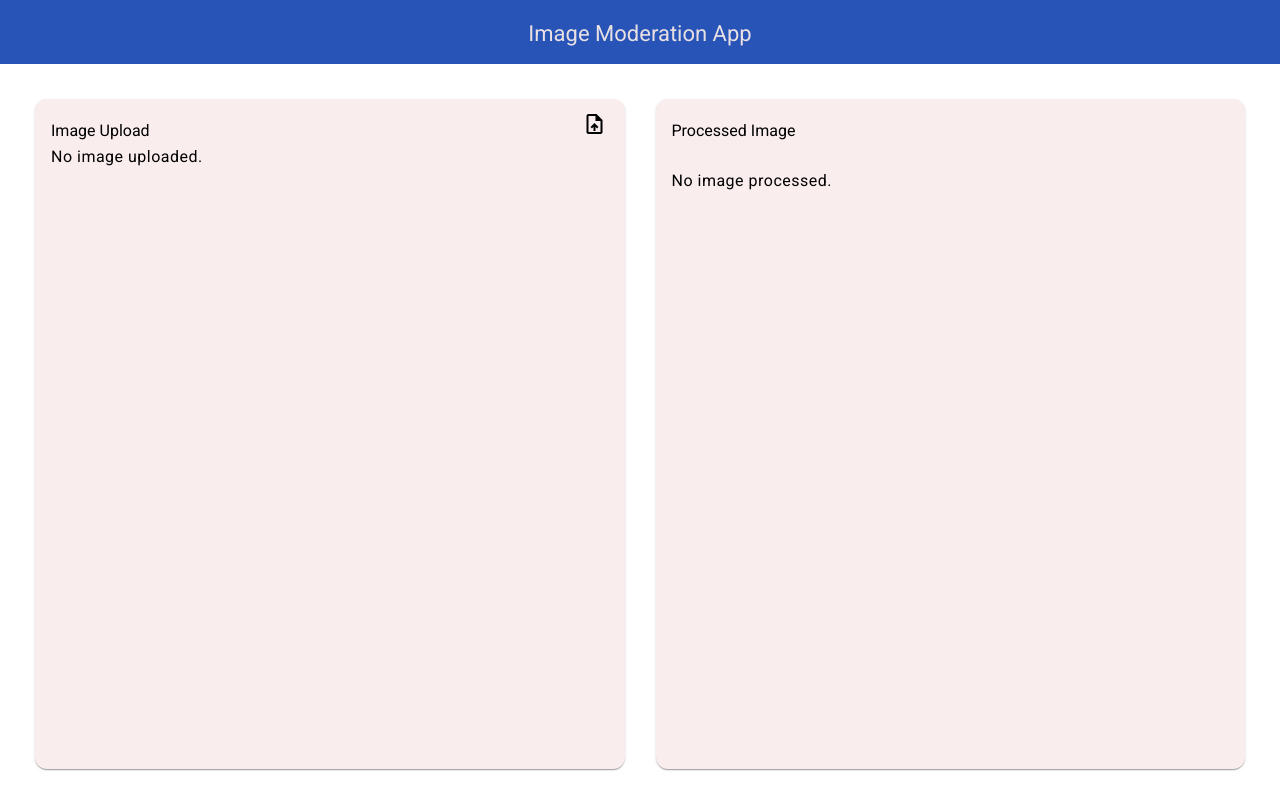
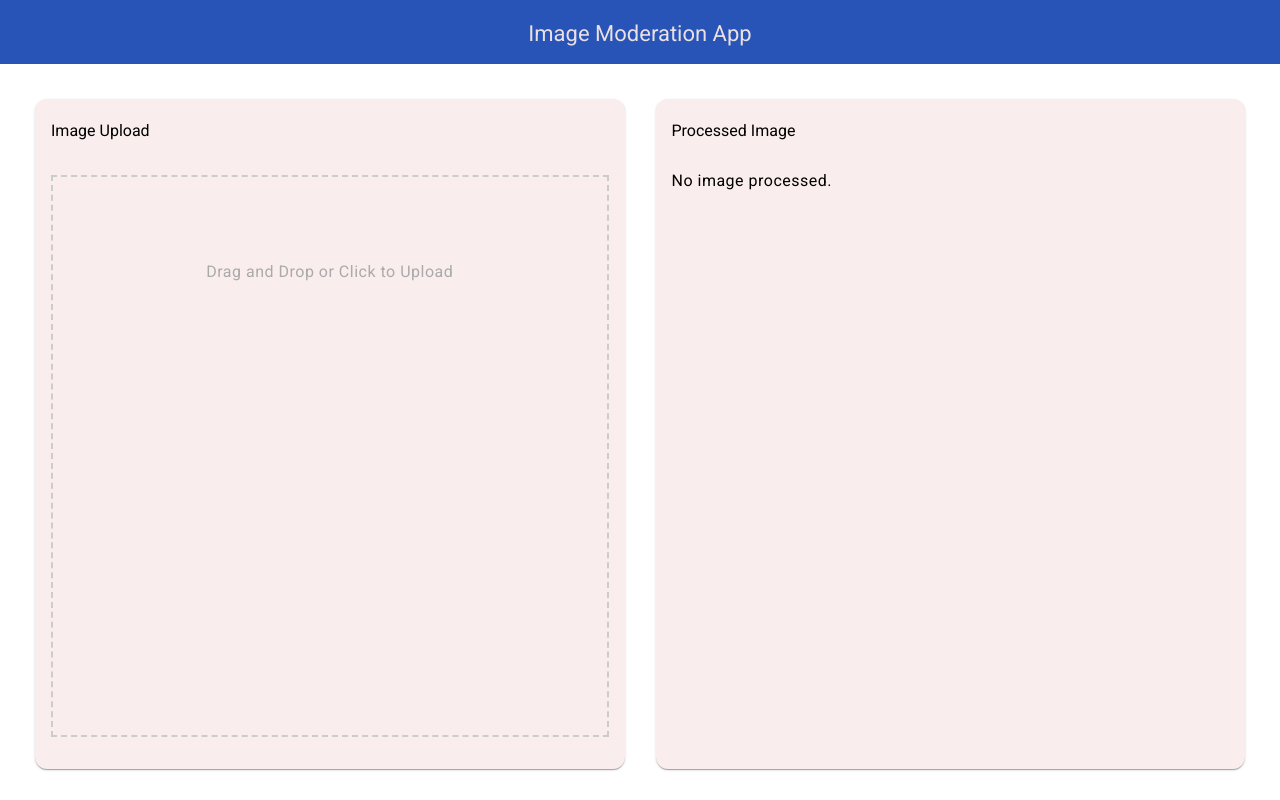
Before and after one commit to amitsat27/image-moderation-aws, an Angular app: page /navigation in a window 1280 px wide. Built offline with nearby package versions, Linux system fonts and the light colour scheme.

Commit message:
Adding Drag and Drop Functionality

```diff
--- a/src/app/image-process/image-process.component.css
+++ b/src/app/image-process/image-process.component.css
@@ -12,21 +12,6 @@
 .spinner-accent {
   --mdc-circular-progress-active-indicator-color: #f44336; /* Red */
 }
-.dashboard-card {
-  position: absolute;
-  top: 15px;
-  left: 15px;
-  right: 15px;
-  bottom: 15px;
-  background-color: rgb(250, 237, 237);
-  color: black;
-}
-
-.more-button {
-  position: absolute;
-  top: 5px;
-  right: 10px;
-}
 
 .mat-icon {
   color: black;
@@ -38,51 +23,84 @@
   color: black;
   font-size: medium;
 }
+
+/* Image Upload Content */
+.dashboard-card {
+  position: absolute;
+  top: 15px;
+  left: 15px;
+  right: 15px;
+  bottom: 15px;
+  background-color: rgb(250, 237, 237);
+  color: black;
+}
 .dashboard-card-content-image {
   position: relative;  /* Make it a positioning context */
   overflow: hidden;    /* Hide any overflow */
   height: 100%;        /* Allow the content to take full height */
 }
 
-.image-container {
-  width: 100%;
-  height: 98%;        /* Fill the card content */
-  position: relative;
-
+.dashboard-card-content {
+  display: flex;
+  align-items: center; /* Vertically center items */
+  margin-top: 20px;
 }
 
+
+.percentage-text {
+  position: absolute;
+  top: 50%;
+  left: 50%;
+  transform: translate(-40%, -48%);
+  font-weight: bold;
+  color: rgb(110, 95, 95); /* Optional: change color for better visibility */
+}
 .button-container {
   display: flex;
   justify-content: center;
   margin-top: 16px; /* Adjust margin as needed */
 }
 
-
 .uploaded-image {
   margin-top: 2px;
   width: 100%;         /* Full width */
-  height: 95%;        /* Full height */
+  height: 100%;        /* Full height */
   object-fit: cover;   /* Scale the image while preserving aspect ratio */
   border-radius: 18px;
   display: flex;
   flex-direction: column;
 }
+.image-container {
+  border: 2px dashed #ccc;
+  padding: 20px;
+  text-align: center;
+  min-height: 150px; /* Ensure enough height */
+  height: 90%;
+  position: relative;
+  box-sizing: border-box; /* Include padding in the total size */
+  width: 100%; /* Ensure it takes the full width of the card */
+  max-width: 100%; /* Prevents overflow */
+  overflow: hidden; /* Hides any overflow */
+}
 
+.drag-over {
+  border-color: #007bff;
+  background-color: #f0f8ff;
+}
 
-.process-button {
-  position: absolute;
-  top: 10px; /* Adjust as needed */
-  left: 50%;
-  transform: translate(-50%, 1300%);
-  background-color: skyblue;
-  color: white;
-  z-index: 10; /* Ensure it appears above the image */
+.upload-text {
+  color: #aaa; /* Faded text color */
+  font-size: 16px; /* Adjust font size as needed */
+  line-height: 150px; /* Center the text vertically */
+  height: 150px; /* Ensure the text is vertically centered */
 }
+
 
 .blurred {
   filter: blur(8px);
 }
 
+/* SnackBard Properties */
 .green-snackbar {
   background-color: green;
   color: white;
@@ -105,14 +123,8 @@
   align-items: center;
   z-index: 1000;
 }
-.dashboard-card-content {
-  display: flex;
-  align-items: center; /* Vertically center items */
-  margin-top: 20px;
-}
 
-
-
+/* Labels Content */
 .content-right {
   flex-grow: 1; /* Allows the content area to take up the remaining space */
   display: flex;
@@ -129,15 +141,8 @@
   margin-right: 16px; /* Space between spinner and content */
 }
 
-.percentage-text {
-  position: absolute;
-  top: 50%;
-  left: 50%;
-  transform: translate(-40%, -48%);
-  font-weight: bold;
-  color: rgb(110, 95, 95); /* Optional: change color for better visibility */
-}
 
+/* Dynamic Columns */
 @media (max-width: 600px) {
   .mat-grid-list {
     grid-template-columns: repeat(1, 1fr) !important; /* 1 column for small screens */
--- a/src/app/image-process/image-process.component.html
+++ b/src/app/image-process/image-process.component.html
@@ -10,11 +10,8 @@
           </mat-card-header>
           <mat-card-content class="dashboard-card-content">
             <div class="spinner-container">
-              <mat-progress-spinner
-                mode="determinate"
-                [value]="label?.Confidence"
-                [ngClass]="getSpinnerClass(label?.Confidence)"
-                diameter="70">
+              <mat-progress-spinner mode="determinate" [value]="label?.Confidence"
+                [ngClass]="getSpinnerClass(label?.Confidence)" diameter="70">
               </mat-progress-spinner>
               <div class="percentage-text">
                 {{ (label?.Confidence).toFixed(0) }}%
@@ -30,8 +27,6 @@
         </mat-card>
       </mat-grid-tile>
     </mat-grid-list>
-
-
   </ng-container>
 
   <mat-grid-list cols="2" rowHeight="700px" rowWidth="200px">
@@ -40,25 +35,31 @@
         <mat-card-header>
           <mat-card-title>
             <span class="property">Image Upload</span>
-            <button mat-icon-button class="more-button" [matMenuTriggerFor]="menu1" aria-label="Toggle menu">
-              <mat-icon>upload_file</mat-icon>
-            </button>
             <mat-menu #menu1="matMenu" xPosition="before">
               <button mat-menu-item (click)="uploadImage()">Upload Image</button>
             </mat-menu>
           </mat-card-title>
         </mat-card-header>
         <mat-card-content class="dashboard-card-content-image">
-          <div style="margin-top: 30px;" *ngIf="imageUrl; else noImage" class="image-container">
-            <img [src]="imageUrl" alt="Uploaded Image" class="uploaded-image"/>
-            <div class="button-container">
-            </div>
+          <div class="image-container"
+            (dragover)="onDragOver($event)"
+            (dragleave)="onDragLeave($event)"
+            (drop)="onFileDropped($event)"
+            [ngClass]="{'drag-over': isDragOver}"
+            (click)="fileInput.click()"
+            style="margin-top: 30px; cursor: pointer;">
+            <ng-container *ngIf="imageUrl; else noImage">
+              <img [src]="imageUrl" alt="Uploaded Image" class="uploaded-image" />
+            </ng-container>
+            <ng-template #noImage>
+              <div class="upload-text">
+                Drag and Drop or Click to Upload
+              </div>
+            </ng-template>
           </div>
-          <ng-template #noImage>
-            <div>No image uploaded.</div>
-          </ng-template>
         </mat-card-content>
-        <input type="file" accept="image/jpeg, image/png" (change)="onFileSelected($event)" style="display:none;" #fileInput>
+        <input type="file" accept="image/jpeg, image/png" (change)="onFileSelected($event)" style="display:none;"
+          #fileInput>
       </mat-card>
     </mat-grid-tile>
     <mat-grid-tile [colspan]="1" [rowspan]="1">
@@ -69,8 +70,9 @@
           </mat-card-title>
         </mat-card-header>
         <mat-card-content class="dashboard-card-content-image">
-          <div style="margin-top: 30px;" *ngIf="isProcessingComplete && imageUrl; else noImageProcessed" class="image-container">
-            <img [src]="imageUrl" [class.blurred]="!isImageSafe" alt="Uploaded Image" class="uploaded-image"/>
+          <div style="margin-top: 30px;" *ngIf="isProcessingComplete && imageUrl; else noImageProcessed"
+            class="image-container">
+            <img [src]="imageUrl" [class.blurred]="!isImageSafe" alt="Uploaded Image" class="uploaded-image" />
           </div>
           <ng-template #noImageProcessed>
             <div><br>No image processed.</div>
--- a/src/app/image-process/image-process.component.ts
+++ b/src/app/image-process/image-process.component.ts
@@ -37,6 +37,7 @@ export class ImageProcessComponent {
   private snackBar = inject(MatSnackBar);
 
   imageUrl: string | ArrayBuffer | null | undefined="";
+  isDragOver = false;
   base64Image: string | null = null;
   isImageSafe: boolean = true;
   fileName: string | null = null;
@@ -45,6 +46,7 @@ export class ImageProcessComponent {
   isLoading: boolean = false;
 
   @ViewChild('fileInput') fileInput!: ElementRef;
+
 
   uploadImage() {
     this.fileInput.nativeElement.click();
@@ -59,16 +61,56 @@ export class ImageProcessComponent {
     this.setColsImages();
   }
 
-
+  setColsLabels() {
+    const width = window.innerWidth;
+    if (width < 600) {
+      this.cols = 1; // 1 column for small screens
+    } else if (width < 960) {
+      this.cols = 2; // 2 columns for medium screens
+    } else {
+      this.cols = 4; // 4 columns for larger screens
+    }
+  }
+  setColsImages(){
+    const width = window.innerWidth;
+    if (width < 600) {
+      this.colsImages = 1; // 1 column for small screens
+    } else  {
+      this.colsImages = 2; // 2 columns for medium screens
+    }
+  }
   showToaster(message: string, panelClass: string) {
     this.snackBar.open(message, 'Close', {
       duration: 3000,
       panelClass: [panelClass]
     });
   }
+  onDragOver(event: DragEvent): void {
+    event.preventDefault();
+    this.isDragOver = true;
+  }
 
-  onFileSelected(event: Event) {
-    const file = (event.target as HTMLInputElement).files?.[0];
+  onDragLeave(event: DragEvent): void {
+    event.preventDefault();
+    this.isDragOver = false;
+  }
+
+  onFileDropped(event: DragEvent): void {
+    event.preventDefault();
+    this.isDragOver = false;
+    if (event.dataTransfer && event.dataTransfer.files.length) {
+      this.handleFile(event.dataTransfer.files[0]);
+    }
+  }
+  onFileSelected(event: Event): void {
+    const fileInput = event.target as HTMLInputElement;
+    if (fileInput.files && fileInput.files.length) {
+      this.handleFile(fileInput.files[0]);
+    }
+  }
+
+  handleFile(fileImageInput: File) {
+    const file = fileImageInput;
     if (file && (file.type === 'image/jpeg' || file.type === 'image/png')) {
 
       const reader = new FileReader();
@@ -118,24 +160,6 @@ export class ImageProcessComponent {
     }
   }
 
-  setColsLabels() {
-    const width = window.innerWidth;
-    if (width < 600) {
-      this.cols = 1; // 1 column for small screens
-    } else if (width < 960) {
-      this.cols = 2; // 2 columns for medium screens
-    } else {
-      this.cols = 4; // 4 columns for larger screens
-    }
-  }
-  setColsImages(){
-    const width = window.innerWidth;
-    if (width < 600) {
-      this.colsImages = 1; // 1 column for small screens
-    } else  {
-      this.colsImages = 2; // 2 columns for medium screens
-    }
-  }
   getFilteredLabels() {
     return this.moderationLabels.filter(label => label?.ParentName).slice(0, 4);
   }
@@ -150,26 +174,5 @@ export class ImageProcessComponent {
   }
 
   /** Based on the screen size, switch from standard to one column per row */
-  cards = this.breakpointObserver.observe(Breakpoints.Handset).pipe(
-    map(({ matches }) => {
-      if (matches) {
-        return [
-          { title: 'Card 1', cols: 2, rows: 1 },
-          { title: 'Card 2', cols: 1, rows: 1 },
-          { title: 'Card 3', cols: 1, rows: 1 },
-          { title: 'Card 4', cols: 1, rows: 1 }
-        ];
-      }
 
-      return [
-        { title: 'Card 1', cols: 1, rows: 2 },
-        { title: 'Card 2', cols: 2, rows: 1 },
-        { title: 'Card 3', cols: 1, rows: 1 },
-        { title: 'Card 4', cols: 1, rows: 1 },
-        { title: 'Card 5', cols: 1, rows: 1 },
-        { title: 'Card 6', cols: 1, rows: 2 },
-        { title: 'Card 7', cols: 1, rows: 1 }
-      ];
-    })
-  );
 }
```
